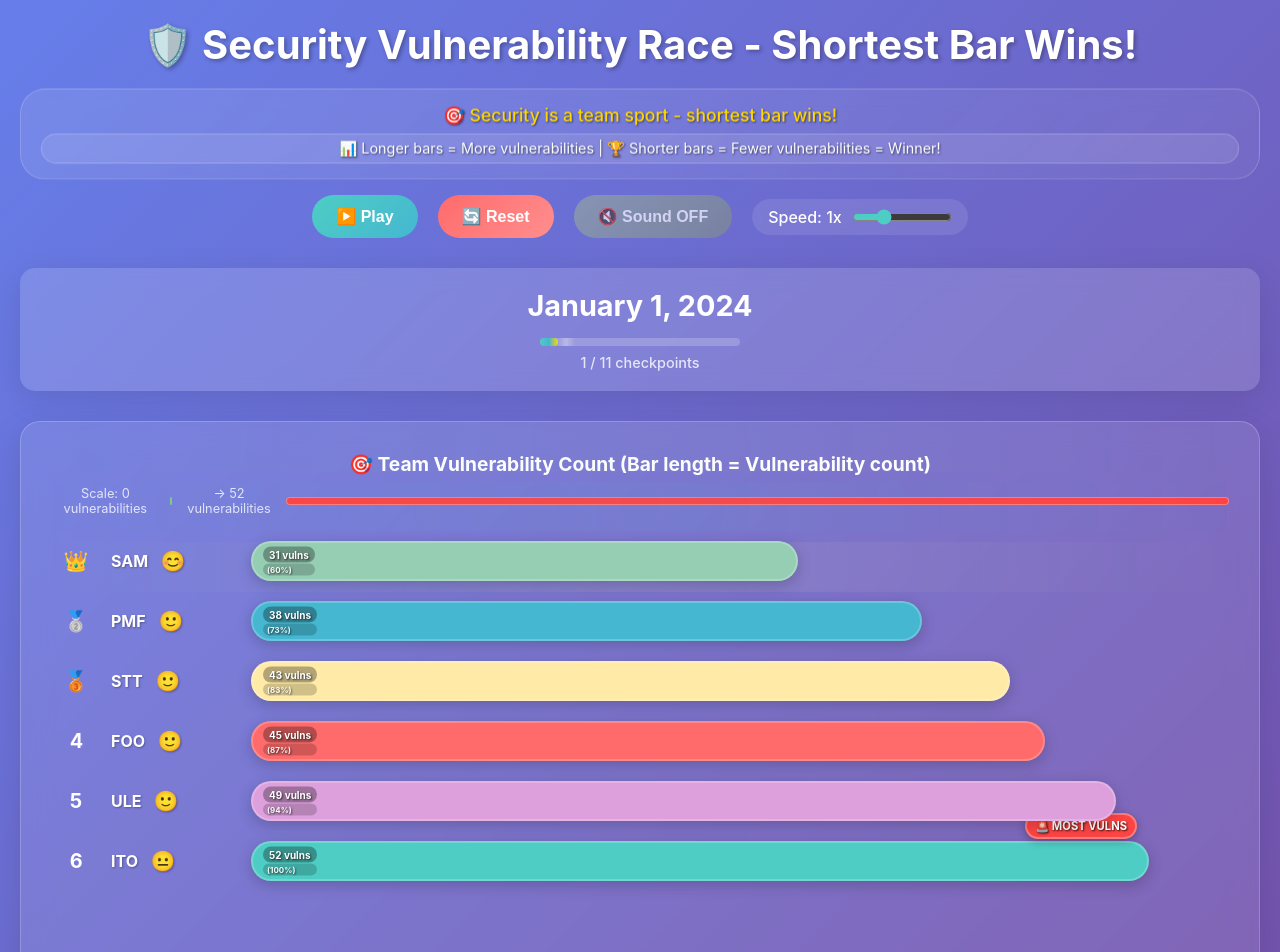
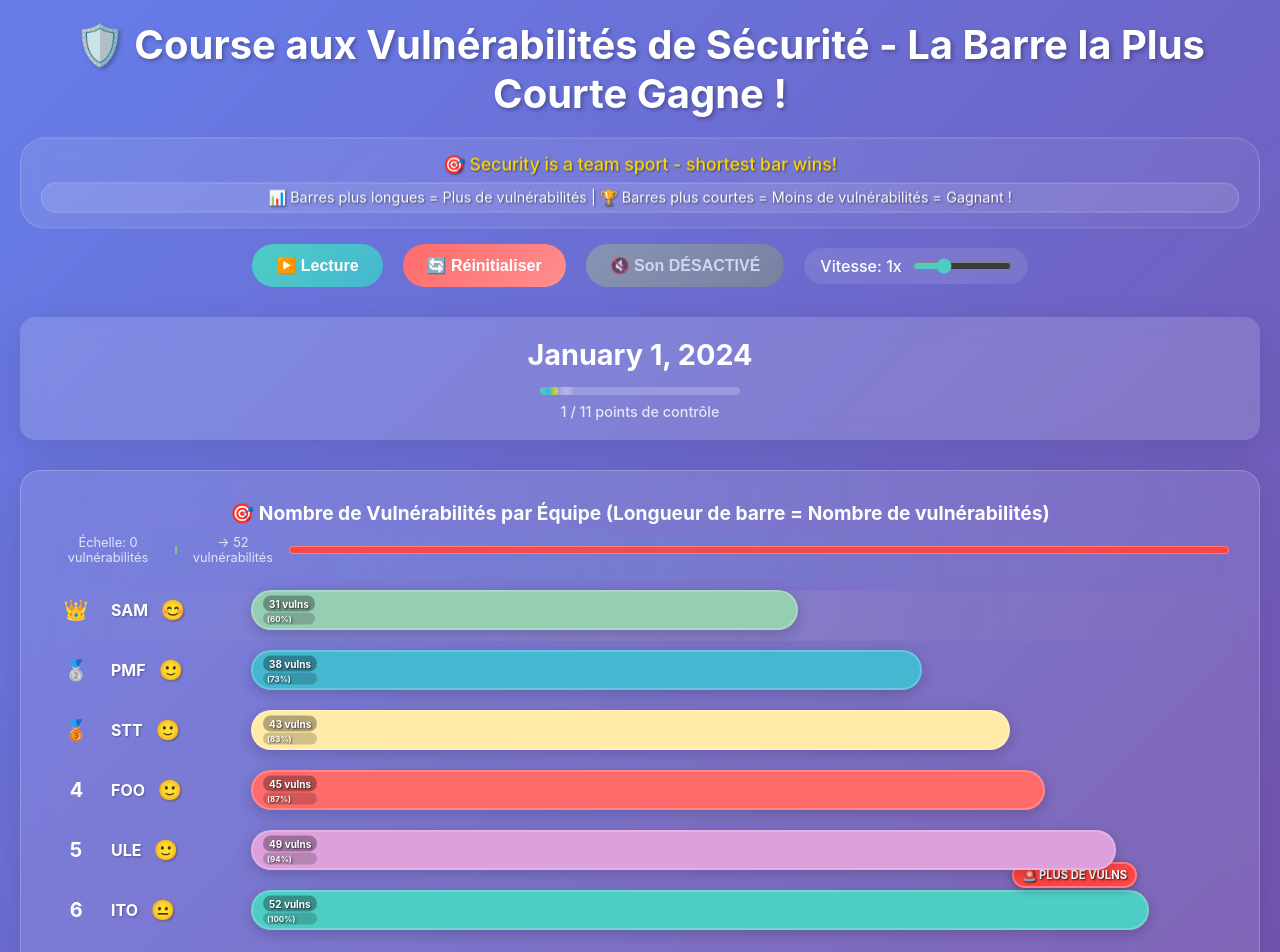
Before and after one commit to OM-EL/sec-dashboard, a React (Vite) app: page / in a window 1280 px wide. Shown: the top 952 px of the page. Built offline with nearby package versions, Linux system fonts and the light colour scheme.

Commit message:
feat: Localize application to French; update README and UI text for better accessibility

```diff
--- a/index.html
+++ b/index.html
@@ -1,10 +1,10 @@
 <!DOCTYPE html>
-<html lang="en">
+<html lang="fr">
   <head>
     <meta charset="UTF-8" />
     <link rel="icon" type="image/svg+xml" href="/vite.svg" />
     <meta name="viewport" content="width=device-width, initial-scale=1.0" />
-    <title>Security Dashboard</title>
+    <title>Tableau de Bord de Sécurité</title>
   </head>
   <body>
     <div id="root"></div>
--- a/src/App.jsx
+++ b/src/App.jsx
@@ -24,19 +24,19 @@ function App() {
 
   // Add Easter eggs and fun facts
   const funFacts = [
-    "🎯 Security is a team sport - shortest bar wins!",
-    "🔒 Every vulnerability fixed shrinks your bar!",
-    "🚀 Small improvements = shorter bars = big wins!",
-    "🛡️ Defense shrinks the bar - offense against vulnerabilities!",
-    "⚡ Speed matters, but shorter bars matter more!",
-    "🎨 Clean code = fewer vulnerabilities = shorter bars!",
-    "🔥 Consistency in security = consistently shorter bars!",
-    "🌟 Every vulnerability fixed makes your bar shorter!",
-    "🏆 The team with the shortest bar leads the race!",
-    "💪 Security champions have the shortest bars!"
+    "🎯 La sécurité est un sport d'équipe - la barre la plus courte gagne !",
+    "🔒 Chaque vulnérabilité corrigée réduit votre barre !",
+    "🚀 Petites améliorations = barres plus courtes = grandes victoires !",
+    "🛡️ La défense réduit la barre - offensive contre les vulnérabilités !",
+    "⚡ La vitesse compte, mais les barres plus courtes comptent plus !",
+    "🎨 Code propre = moins de vulnérabilités = barres plus courtes !",
+    "🔥 Cohérence en sécurité = barres constamment plus courtes !",
+    "🌟 Chaque vulnérabilité corrigée raccourcit votre barre !",
+    "🏆 L'équipe avec la barre la plus courte mène la course !",
+    "💪 Les champions de sécurité ont les barres les plus courtes !"
   ]
 
-  // Sound effect function (simplified)
+  // Fonction d'effet sonore (simplifiée)
   const playSound = (type) => {
     if (!soundEnabled) return
 
@@ -73,7 +73,7 @@ function App() {
     setParticlesInit(true)
   }
 
-  // Rotate fun facts (simplified)
+  // Rotation des faits amusants (simplifiée)
   useEffect(() => {
     const factInterval = setInterval(() => {
       setCurrentFunFact(funFacts[Math.floor(Math.random() * funFacts.length)])
@@ -119,7 +119,7 @@ function App() {
     }
   }, [isPlaying, speed, isLoading])
 
-  // Simplified data processing for better performance
+  // Traitement des données simplifié pour de meilleures performances
   useEffect(() => {
     if (!isLoading && metricsData && metricsData.length > 0) {
       const uniqueDates = [...new Set(metricsData.map(item => item.date))].sort()
@@ -241,7 +241,7 @@ function App() {
     .sort(([,a], [,b]) => a.vuln_total_team - b.vuln_total_team)
     .slice(0, 10)
 
-  // Find max vulnerabilities for bar width calculation (inverted for display)
+  // Trouver le maximum de vulnérabilités pour le calcul de la largeur des barres (inversé pour l'affichage)
   const maxVulns = Math.max(...sortedTeams.map(([,data]) => data.vuln_total_team))
   const minVulns = Math.min(...sortedTeams.map(([,data]) => data.vuln_total_team))
 
@@ -313,7 +313,7 @@ function App() {
   const particlesConfig = {
     particles: {
       number: {
-        value: 20, // Reduced from 50 for better performance
+        value: 20, // Réduit de 50 pour de meilleures performances
         density: {
           enable: true,
           area: 1000
@@ -323,10 +323,10 @@ function App() {
         value: ["#FF6B6B", "#4ECDC4", "#45B7D1", "#96CEB4", "#FFEAA7"]
       },
       shape: {
-        type: "circle" // Simplified from "star"
+        type: "circle" // Simplifié de "star"
       },
       opacity: {
-        value: 0.4, // Reduced opacity
+        value: 0.4, // Opacité réduite
         random: false
       },
       size: {
@@ -335,7 +335,7 @@ function App() {
       },
       move: {
         enable: true,
-        speed: 1, // Reduced speed
+        speed: 1, // Vitesse réduite
         direction: "none",
         random: false,
         straight: false,
@@ -378,24 +378,24 @@ function App() {
       />
 
       <header>
-        <h1>🛡️ Security Vulnerability Race - Shortest Bar Wins! {celebratingTeam && `- ${celebratingTeam} is securing the lead! 🔥`}</h1>
+        <h1>🛡️ Course aux Vulnérabilités de Sécurité - La Barre la Plus Courte Gagne ! {celebratingTeam && `- ${celebratingTeam} prend la tête ! 🔥`}</h1>
         <div className="fun-fact-banner">
           <span className="fun-fact-text">{currentFunFact}</span>
-          <span className="visual-guide">📊 Longer bars = More vulnerabilities | 🏆 Shorter bars = Fewer vulnerabilities = Winner!</span>
+          <span className="visual-guide">📊 Barres plus longues = Plus de vulnérabilités | 🏆 Barres plus courtes = Moins de vulnérabilités = Gagnant !</span>
         </div>
         <div className="controls">
           <button onClick={togglePlayPause} className="play-btn">
-            {isPlaying ? '⏸️ Pause' : '▶️ Play'}
+            {isPlaying ? '⏸️ Pause' : '▶️ Lecture'}
           </button>
-          <button onClick={resetRace} className="reset-btn">🔄 Reset</button>
+          <button onClick={resetRace} className="reset-btn">🔄 Réinitialiser</button>
           <button
             onClick={() => setSoundEnabled(!soundEnabled)}
             className={`sound-btn ${soundEnabled ? 'enabled' : 'disabled'}`}
           >
-            {soundEnabled ? '🔊 Sound ON' : '🔇 Sound OFF'}
+            {soundEnabled ? '🔊 Son ACTIVÉ' : '🔇 Son DÉSACTIVÉ'}
           </button>
           <div className="speed-control">
-            <label>Speed: {speed}x</label>
+            <label>Vitesse: {speed}x</label>
             <input
               type="range"
               min="0.2"
@@ -425,18 +425,18 @@ function App() {
               />
             </div>
             <div className="progress-text">
-              {currentFrame + 1} / {uniqueDates.length} checkpoints
+              {currentFrame + 1} / {uniqueDates.length} points de contrôle
             </div>
           </div>
         </div>
 
         <div className="chart-container">
           <div className="chart-header">
-            <h3>🎯 Team Vulnerability Count (Bar length = Vulnerability count)</h3>
+            <h3>🎯 Nombre de Vulnérabilités par Équipe (Longueur de barre = Nombre de vulnérabilités)</h3>
             <div className="scale-reference">
-              <span className="scale-text">Scale: 0 vulnerabilities</span>
+              <span className="scale-text">Échelle: 0 vulnérabilités</span>
               <div className="scale-bar" style={{ width: '0%', background: '#4CAF50' }}></div>
-              <span className="scale-text">→ {maxVulns} vulnerabilities</span>
+              <span className="scale-text">→ {maxVulns} vulnérabilités</span>
               <div className="scale-bar" style={{ width: '100%', background: '#FF4444' }}></div>
             </div>
           </div>
@@ -479,7 +479,7 @@ function App() {
             <h3>📊 {selectedTeam} Team Details</h3>
             <div className="details-grid">
               <div className="detail-card">
-                <h4>Total Vulnerabilities</h4>
+                <h4>Total des Vulnérabilités</h4>
                 <div className="big-number">{teamData[selectedTeam].vuln_total_team}</div>
               </div>
               <div className="detail-card critical">
@@ -506,7 +506,7 @@ function App() {
                   <div key={idx} className="project-card">
                     <div className="project-name">{project.project}</div>
                     <div className="project-score">Score: {project.security_score}</div>
-                    <div className="project-vulns">{project.vuln_total_project} vulnerabilities</div>
+                    <div className="project-vulns">{project.vuln_total_project} vulnérabilités</div>
                   </div>
                 ))}
               </div>
@@ -541,13 +541,13 @@ function App() {
           </div>
         </div>
 
-        {/* Simplified confetti for major wins only */}
+        {/* Confettis simplifiés pour les grandes victoires seulement */}
         {showConfetti && (
           <div className="confetti-container">
             <Confetti
               width={window.innerWidth}
               height={window.innerHeight}
-              numberOfPieces={100} // Reduced from 500
+              numberOfPieces={100} // Réduit de 500
               recycle={false}
               onConfettiComplete={() => setShowConfetti(false)}
             />
@@ -559,15 +559,15 @@ function App() {
 }
 
 const BarItem = ({ team, data, index, maxVulns, minVulns, color, onClick, isSelected, rank, streak, isCelebrating }) => {
-  // Calculate bar width: directly proportional to vulnerability count (more intuitive)
+  // Calculer la largeur de la barre : directement proportionnelle au nombre de vulnérabilités (plus intuitif)
   // Use the actual vulnerability count as a proportion of the maximum
-  const barWidth = Math.max((data.vuln_total_team / maxVulns) * 100, 5) // Minimum 5% width
+  const barWidth = Math.max((data.vuln_total_team / maxVulns) * 100, 5) // Largeur minimale de 5%
 
-  // Simplified animations for better performance
+  // Animations simplifiées pour de meilleures performances
   const springProps = useSpring({
     transform: `translateY(${index * 60}px)`,
     width: `${barWidth}%`,
-    config: { tension: 200, friction: 25 } // Reduced tension for smoother animation
+    config: { tension: 200, friction: 25 } // Tension réduite pour une animation plus fluide
   })
 
   const getRankIcon = () => {
@@ -578,11 +578,11 @@ const BarItem = ({ team, data, index, maxVulns, minVulns, color, onClick, isSele
   }
 
   const getTeamMood = () => {
-    if (data.vuln_total_team <= 20) return '😎'  // Very few vulnerabilities
-    if (data.vuln_total_team <= 35) return '😊'  // Low vulnerabilities
-    if (data.vuln_total_team <= 50) return '🙂'  // Moderate vulnerabilities
-    if (data.vuln_total_team <= 70) return '😐'  // Higher vulnerabilities
-    return '😰'  // Too many vulnerabilities
+    if (data.vuln_total_team <= 20) return '😎'  // Très peu de vulnérabilités
+    if (data.vuln_total_team <= 35) return '😊'  // Faibles vulnérabilités
+    if (data.vuln_total_team <= 50) return '🙂'  // Vulnérabilités modérées
+    if (data.vuln_total_team <= 70) return '😐'  // Vulnérabilités élevées
+    return '😰'  // Trop de vulnérabilités
   }
 
   return (
@@ -618,10 +618,10 @@ const BarItem = ({ team, data, index, maxVulns, minVulns, color, onClick, isSele
             height: '40px',
             borderRadius: '20px',
             position: 'relative',
-            transition: 'all 0.2s ease', // Reduced transition time
+            transition: 'all 0.2s ease', // Temps de transition réduit
             border: data.vuln_total_team > 70 ? '2px solid #ff4444' : '2px solid rgba(255,255,255,0.2)',
             minWidth: '20px',
-            // Simplified gradient for better performance
+            // Dégradé simplifié pour de meilleures performances
             background: data.vuln_total_team > 70 ?
               `linear-gradient(135deg, ${color}, #ff4444)` :
               color
@@ -632,12 +632,12 @@ const BarItem = ({ team, data, index, maxVulns, minVulns, color, onClick, isSele
             <span className="vuln-percentage">({Math.round((data.vuln_total_team / maxVulns) * 100)}%)</span>
           </div>
 
-          {/* Simplified indicators */}
+          {/* Indicateurs simplifiés */}
           {data.vuln_total_team === maxVulns && (
-            <div className="max-vulns-indicator">🚨 MOST VULNS</div>
+            <div className="max-vulns-indicator">🚨 PLUS DE VULNS</div>
           )}
 
-          {/* Removed complex pulse effects for better performance */}
+          {/* Effets de pulsation complexes supprimés pour de meilleures performances */}
         </animated.div>
       </div>
     </animated.div>
@@ -656,43 +656,43 @@ const AchievementNotification = ({ achievement }) => {
       case 'perfect_security':
         return {
           icon: '�️',
-          title: 'Perfect Security!',
-          message: `${achievement.team} has an ultra-short bar - only ${achievement.value} vulnerabilities!`,
+          title: 'Sécurité Parfaite !',
+          message: `${achievement.team} a une barre ultra-courte - seulement ${achievement.value} vulnérabilités !`,
           color: '#FFD700'
         }
       case 'milestone':
         return {
           icon: '🎯',
-          title: 'Security Milestone!',
-          message: `${achievement.team} shrunk their bar - vulnerabilities below ${achievement.value}!`,
+          title: 'Jalon de Sécurité !',
+          message: `${achievement.team} a réduit sa barre - vulnérabilités en dessous de ${achievement.value} !`,
           color: '#4ECDC4'
         }
       case 'comeback':
         return {
           icon: '🚀',
-          title: 'Amazing Comeback!',
-          message: `${achievement.team} dramatically shortened their bar - jumped ${achievement.value} positions!`,
+          title: 'Retour Spectaculaire !',
+          message: `${achievement.team} a considérablement raccourci sa barre - bondi de ${achievement.value} positions !`,
           color: '#FF6B6B'
         }
       case 'hot_streak':
         return {
           icon: '🔥',
-          title: 'Hot Streak!',
-          message: `${achievement.team} shrunk their bar ${achievement.value} times in a row!`,
+          title: 'Série de Succès !',
+          message: `${achievement.team} a réduit sa barre ${achievement.value} fois de suite !`,
           color: '#FFA500'
         }
       case 'first_place':
         return {
           icon: '👑',
-          title: 'Security Champion!',
-          message: `${achievement.team} has the shortest bar - fewest vulnerabilities!`,
+          title: 'Champion de Sécurité !',
+          message: `${achievement.team} a la barre la plus courte - le moins de vulnérabilités !`,
           color: '#FFD700'
         }
       default:
         return {
           icon: '🎉',
-          title: 'Achievement!',
-          message: `${achievement.team} did something awesome!`,
+          title: 'Réussite !',
+          message: `${achievement.team} a fait quelque chose de formidable !`,
           color: '#96CEB4'
         }
     }
```
Also changed, not shown: 1 other file (tests, documents, lock files or other folders).
